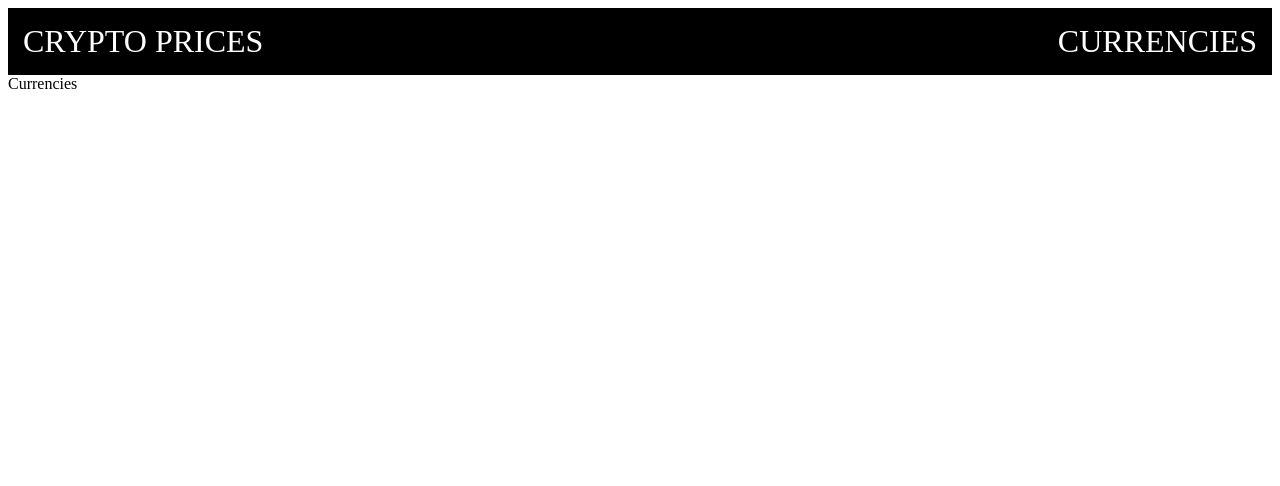
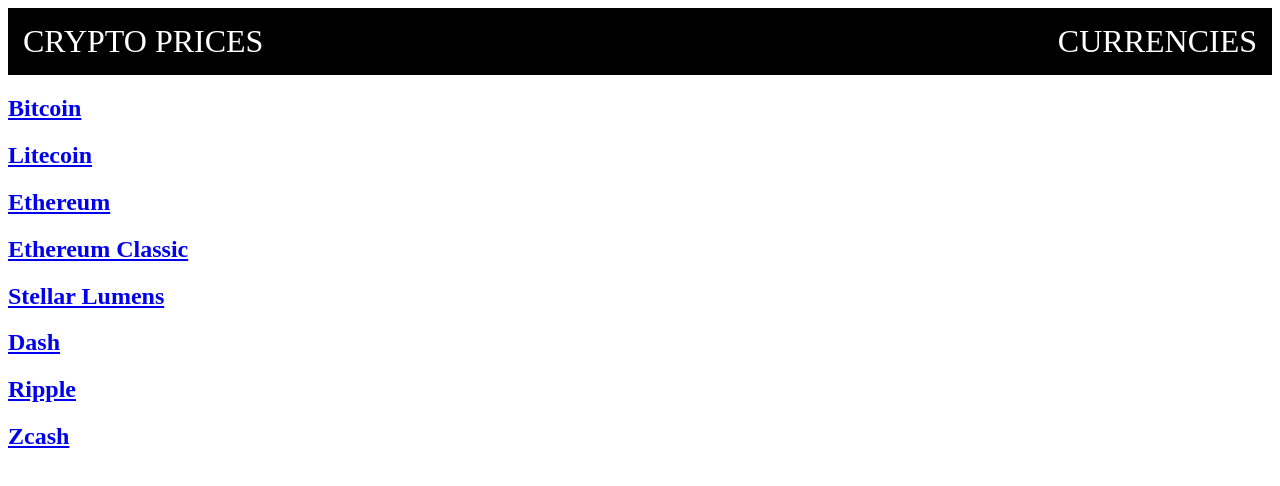
Before and after one commit to ejkim000/cryptoprices, a React (Vite) app: page /currencies in a window 1280 px wide. Shown: the top 486 px of the page. Built offline with nearby package versions, Linux system fonts and the light colour scheme.

Commit message:
add currencises & api key in the .env file

```diff
--- a/src/App.jsx
+++ b/src/App.jsx
@@ -12,7 +12,7 @@
       <Routes>
         <Route path='/' element={<Main />} />
         <Route path='/currencies' element={<Currencies />} />
-        <Route path='/price' element={<Price />} />
+        <Route path='/price/:symbol' element={<Price />} />
       </Routes>
     </>
   );
--- a/src/pages/Currencies.jsx
+++ b/src/pages/Currencies.jsx
@@ -1,9 +1,32 @@
-import React from 'react'
+import { Link } from 'react-router-dom';
 
 function Currencies() {
-  return (
-    <div>Currencies</div>
-  )
+
+    const currencies = [
+        { name: "Bitcoin", symbol: "BTC" },
+        { name: "Litecoin", symbol: "LTC" },
+        { name: "Ethereum", symbol: "ETH" },
+        { name: "Ethereum Classic", symbol: "ETC" },
+        { name: "Stellar Lumens", symbol: "XLM" },
+        { name: "Dash", symbol: "DASH" },
+        { name: "Ripple", symbol: "XRP" },
+        { name: "Zcash", symbol: "ZEC" },
+    ];
+
+    return (
+        <div>
+            {currencies.map((coin, i) => {
+                const { name, symbol } = coin;
+
+                return (
+                    <Link key={i} to={`/price/${symbol}`}>
+                        <h2>{name}</h2>
+                    </Link>
+                );
+            })}
+
+        </div>
+    )
 }
 
 export default Currencies
--- a/src/pages/Price.jsx
+++ b/src/pages/Price.jsx
@@ -1,9 +1,44 @@
-import React from 'react'
+import { useState, useEffect } from 'react';
+import { useParams } from 'react-router-dom';
 
 function Price() {
-  return (
-    <div>Price</div>
-  )
+
+    const apiKey = import.meta.env.VITE_API_KEY;
+
+    const params = useParams();
+    const symbol = params.symbol;
+    const url = `http://rest.coinapi.io/v1/exchangerate/${symbol}/USD?apikey=${apiKey}`;
+
+    const [coin, setCoin] = useState(null);
+
+    const getCoin = async () => {
+        try {
+            const response = await fetch(url);
+            const data = await response.json();
+            setCoin(data);
+        } catch (err) {
+            console.log(err)
+        }
+    }
+
+    useEffect(() => {
+        getCoin();
+    }, []);
+
+    const loaded = () => {
+        return (
+            <div>
+                <h1> {coin.asset_id_base} / {coin.asset_id_quote} </h1>
+                <h2> {coin.rate} </h2>
+            </div>
+        )
+    }
+
+    const loading = () => {
+        return <h1> Loading ...</h1>
+    }
+
+    return coin && coin.rate ? loaded() : loading();
 }
 
-export default Price
+export default Price;
```
Also changed, not shown: 1 other file (tests, documents, lock files or other folders).
